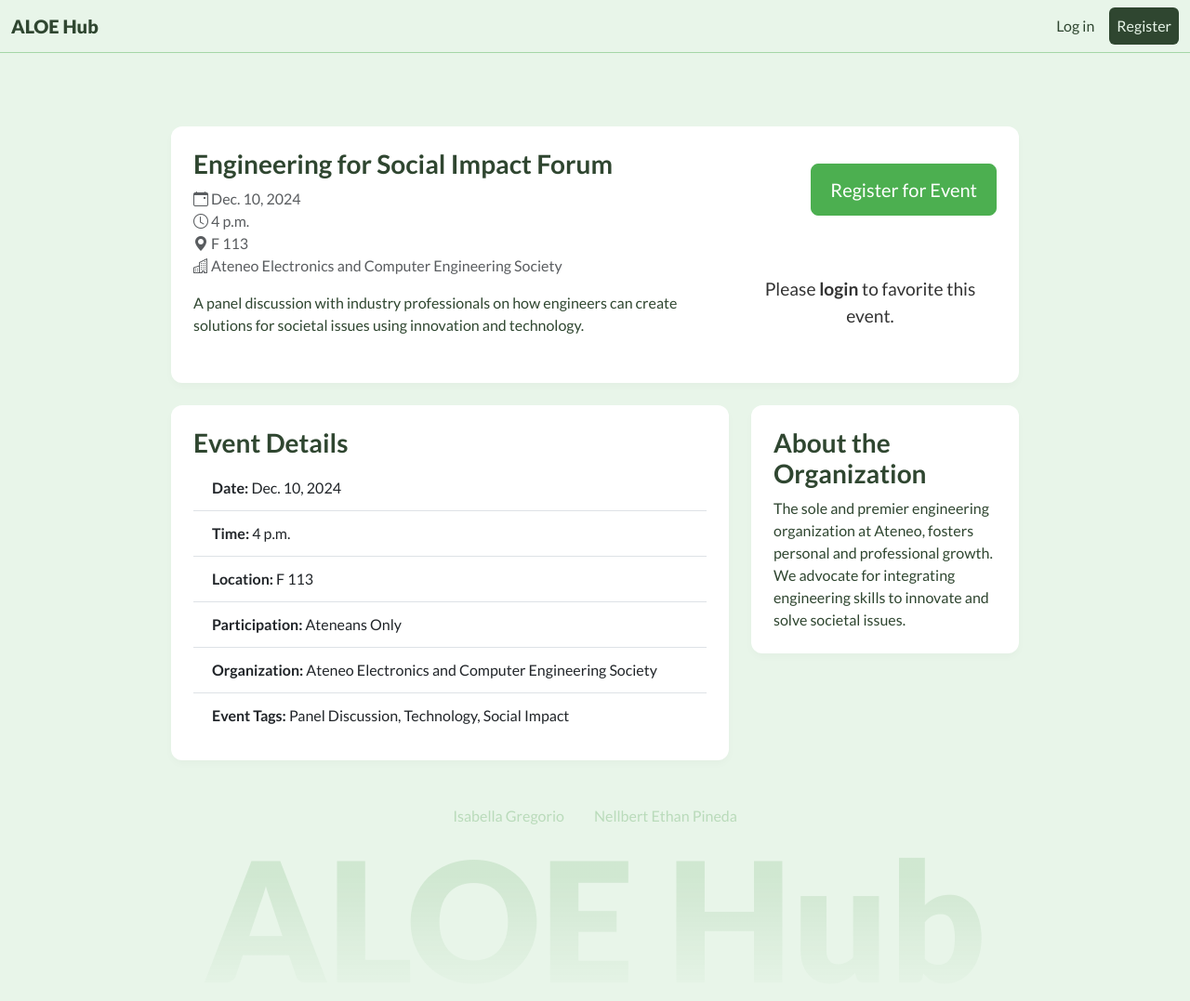
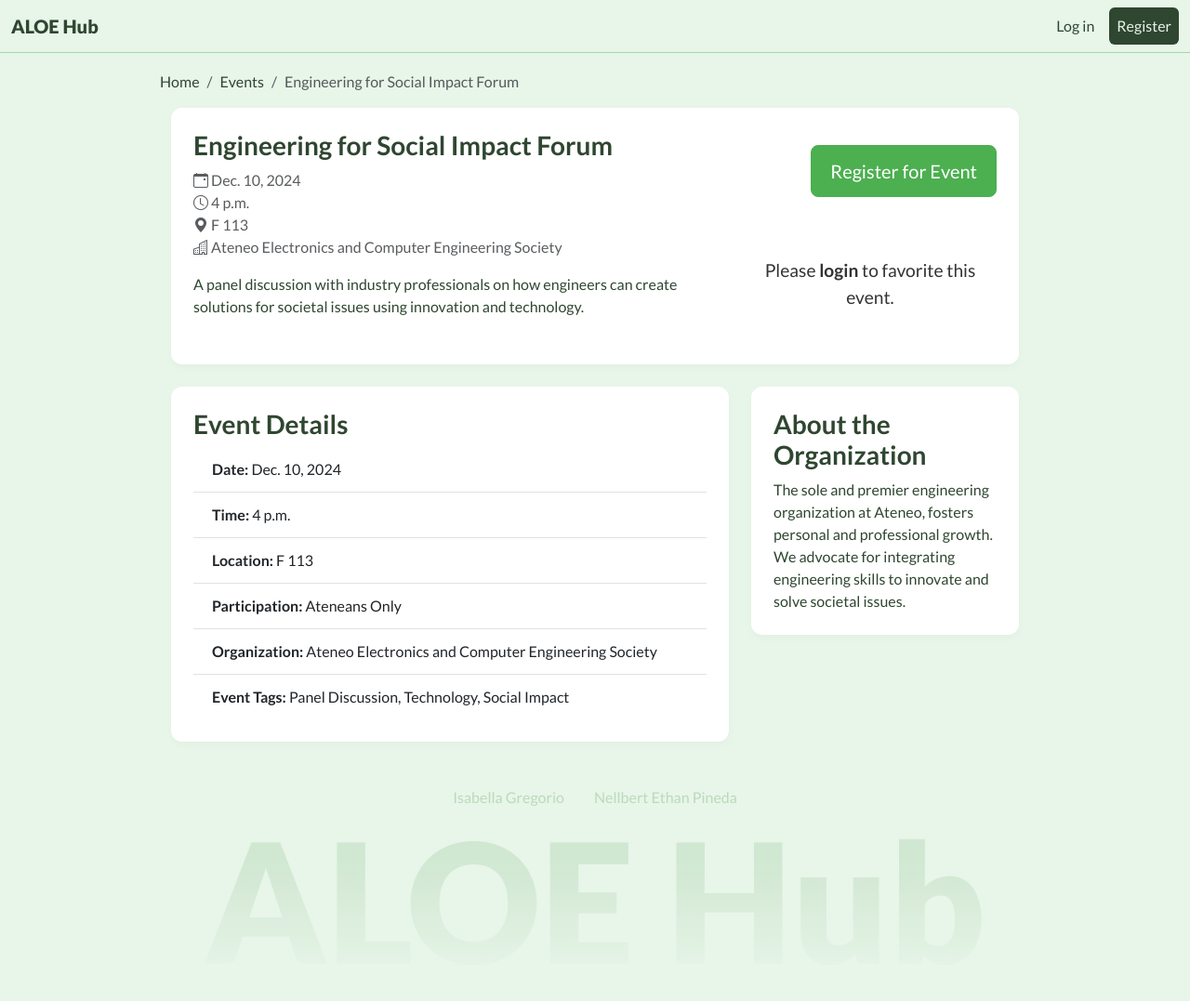
Before and after one commit to nellbert-admu/Aloe-Hub, a Django app: page /events/2/ in a window 1280 px wide. Shown: the whole page at 93% size. After the commit the page ends 987 px from the top, so only its background shows below. Run offline with Django 5.2, Linux system fonts and the light colour scheme; data comes from the database, SQL or seed files in the repository; some libraries are stand-ins or nearby versions.

Commit message:
added breadcrumbs

```diff
--- a/static/css/styles.css
+++ b/static/css/styles.css
@@ -114,3 +114,22 @@ body {
     background-color: #fff; /* Light aloe vera green */
     color: #333;
 }
+
+a {
+    color: #007300; /* Adjust the color to fit the color scheme */
+    text-decoration: none; /* Remove underline */
+}
+a:hover {
+    color: #005500; /* Darker shade for hover effect */
+    text-decoration: underline; /* Optional: Add underline on hover */
+}
+
+.breadcrumb a {
+    color: #2f4630 !important; /* Match the color scheme */
+    text-decoration: none !important; /* Remove underline */
+}
+
+.breadcrumb a:hover {
+    color: #005500 !important; /* Darker shade for hover effect */
+    text-decoration: underline !important; /* Optional: Add underline on hover */
+}
--- a/templates/base.html
+++ b/templates/base.html
@@ -44,7 +44,7 @@
         </div>
     </nav>
 
-    <div class="container">
+    <div class="container mt-1 pt-3">
         {% if messages %}
             <div class="mt-3">
                 {% for message in messages %}
@@ -54,6 +54,14 @@
                     </div>
                 {% endfor %}
             </div>
+        {% endif %}
+        {% if request.path != '/' %}
+            <nav aria-label="breadcrumb">
+                <ol class="breadcrumb small">
+                    <li class="breadcrumb-item"><a href="{% url 'home' %}">Home</a></li>
+                    {% block breadcrumbs %}{% endblock %}
+                </ol>
+            </nav>
         {% endif %}
         {% block content %}{% endblock %}
     </div>
--- a/templates/events/event_detail.html
+++ b/templates/events/event_detail.html
@@ -2,8 +2,13 @@
 
 {% block title %}{{ event.title }}{% endblock %}
 
+{% block breadcrumbs %}
+<li class="breadcrumb-item"><a href="{% url 'event-list' %}">Events</a></li>
+<li class="breadcrumb-item active" aria-current="page">{{ event.title }}</li>
+{% endblock %}
+
 {% block content %}
-<div class="container mt-5">
+<div class="container mt-1">
     <div class="card mb-4">
         <div class="card-body">
             <div class="row">
--- a/templates/events/events.html
+++ b/templates/events/events.html
@@ -1,6 +1,10 @@
 {% extends 'base.html' %}
 
 {% block title %}Events{% endblock %}
+
+{% block breadcrumbs %}
+<li class="breadcrumb-item active" aria-current="page">Events</li>
+{% endblock %}
 
 {% block content %}
 <div class="container mt-5">
```
